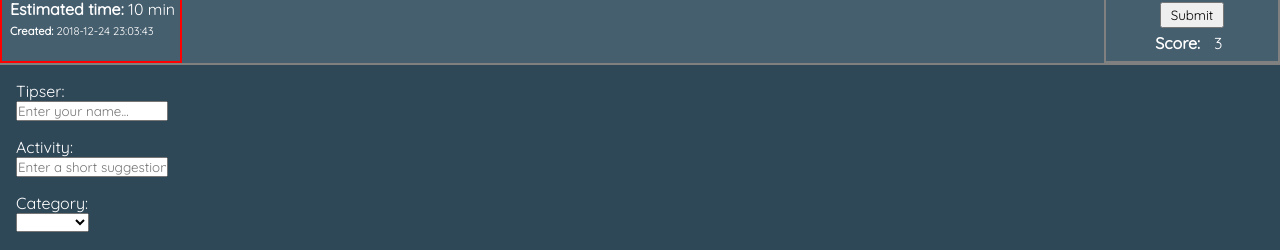
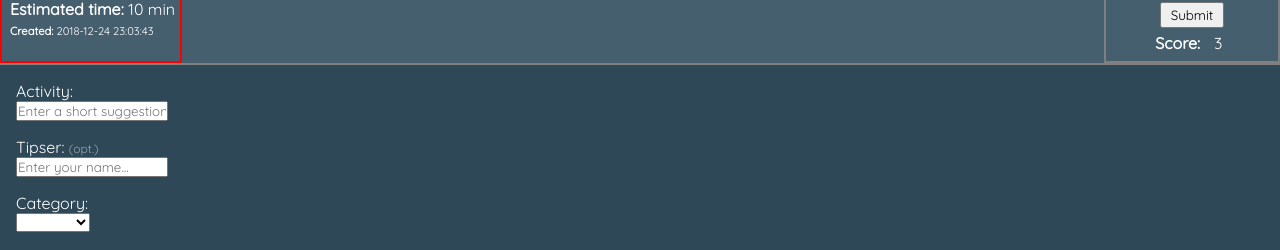
Before and after one commit to EmilHammarstrand/inl4-appendo, a Vue app: page / in a window 1280 px wide. Shown: the part 674-924 px from the top of the page. Built offline with nearby package versions, Linux system fonts and the light colour scheme.

Commit message:
Changed Tipseter input to optional and added 'Anonym' if not filled in

```diff
--- a/src/components/Form.vue
+++ b/src/components/Form.vue
@@ -1,32 +1,38 @@
 <template>
     <div class="root">
+
         <div class="form-group">
-            <label for="name">Tipser: </label> <br />
-            <input type="text" name="name" placeholder="Enter your name..." v-model="name" :class="nameClass" @blur.once="nameIsTouched = true" >
-            <span v-if="nameIsTouched && !nameIsValid" class="error"> {{ nameErrorMessage }} </span>
-        </div>
-        <div class="form-group">
-            <label for="activity">Activity: </label> <br />
+            <label for="activity">  Activity: </label> <br />
             <input type="text" placeholder="Enter a short suggestion..." name="activity" v-model="activity" :class="activityClass" @blur.once="activityIsTouched = true" >
             <span v-if="!activityIsValid && activityIsTouched" class="error"> {{ activityErrorMessage }} </span>
         </div>
+
         <div class="form-group">
-            <label for="dropdown">Category: </label> <br />
+            <label for="name">Tipser: <span id="opt">(opt.)</span></label> <br />
+            <input type="text" name="name" placeholder="Enter your name..." v-model="name">
+            <!-- <span v-if="nameIsTouched && !nameIsValid" class="error"> {{ nameErrorMessage }} </span> -->
+        </div>
+
+
+        <div class="form-group">
+            <label for="dropdown">  Category: </label> <br />
              <select name="dropdown" v-model="selected" :class="categoryClass" @blur.once="categoryIsTouched = true">
-                <option>Outside</option>
+                <option>Relax</option>
                 <option>Food</option>
-                <option>Training</option>
+                <option>Exercise</option>
                 <option>Thinking</option>
              </select>
              <span v-if="categoryIsValid && categoryIsTouched" class="error"> {{ categoryErrorMessage }} </span>
         </div>
+
         <div class="form-group">
-            <label for="estimatedTime">Estimated minutes: </label> <br />
+            <label for="estimatedTime">  Estimated minutes: </label> <br />
             <input class="estTime" name="estimatedTime" type="number" v-model="estimatedTime" min="3" max="15" :class="timeClass" @blur.once="timeIsTouched = true" >
             <span v-if="!timeIsValid && timeIsTouched" class="error"> {{ timeErrorMessage }} </span>
         </div>
+
         <div class="form-group">
-            <button :disabled="!isCompleted || !nameIsValid || !activityIsValid || categoryIsValid || !timeIsValid" @click="formResult = true; findDuplicate(activity); postActivityBtn();"> Post</button>
+            <button :disabled="!isCompleted || !activityIsValid || categoryIsValid || !timeIsValid" @click="formResult = true; findDuplicate(activity); postActivityBtn(); "> Post</button>
             <span v-if="duplicate" class="error"> {{ duplicateErrorMessage }} </span>
         </div>
 
@@ -40,7 +46,7 @@ export default {
         activity: "",
         selected: "",
         estimatedTime: "",
-        nameIsTouched: false,
+        /* nameIsTouched: false, */
         activityIsTouched: false,
         categoryIsTouched: false,
         timeIsTouched: false,
@@ -53,19 +59,19 @@ export default {
     },
 
     computed: {
-        nameErrorMessage(){
+        /* nameErrorMessage(){
             return "Please enter at least two characters."
-        },
+        }, */
         duplicateErrorMessage(){
             return "You cant post duplicates, try writing another activity."
         },
-        nameIsValid() {
+        /* nameIsValid() {
             return this.name.length >= 2;
-        },
-        nameClass() {
+        } */
+        /* nameClass() {
 			if( !this.nameIsTouched ) return '';
 			return this.nameIsValid ? 'valid' : 'invalid';
-        },
+        }, */
         categoryIsValid() {
             return this.selected == 0;
         },
@@ -74,10 +80,10 @@ export default {
 			return this.categoryIsValid ? 'valid' : 'invalid';
         },
         activityErrorMessage(){
-            return "Must be between 2-10 characters."
+            return "Must be between 2-20 characters."
         },
         activityIsValid() {
-            let asd = this.activity.length <= 10 && this.activity.length >= 2;
+            let asd = this.activity.length <= 20 && this.activity.length >= 2;
             return asd;
         },
         activityClass() {
@@ -85,7 +91,7 @@ export default {
 			return this.activityIsValid ? 'valid' : 'invalid';
         },
         isCompleted(){
-            return this.name && this.activity && this.selected && this.estimatedTime;
+            return this.activity && this.selected && this.estimatedTime;
         },
         todaysDate(){
          let todaysDate = new Date().toLocaleString();
@@ -108,10 +114,19 @@ export default {
     },
 
     methods: {
-        postActivityBtn(){
 
-
-            this.activityList.push({
+        /* tipsterAnonym(){
+            if(this.name == ""){
+                this.activityList.push({
+                    activity: this.activity,
+                category: this.selected,
+                score: "5",
+                tipster: "Anonymous",
+                estimatedTime: this.estimatedTime,
+                date: this.todaysDate
+                })
+            }else{
+                this.activityList.push({
                 activity: this.activity,
                 category: this.selected,
                 score: "5",
@@ -119,6 +134,29 @@ export default {
                 estimatedTime: this.estimatedTime,
                 date: this.todaysDate
             });
+            }
+        }, */
+
+        postActivityBtn(){
+
+            if(this.name == ""){
+            this.activityList.push({
+                activity: this.activity,
+                category: this.selected,
+                score: "5",
+                tipster: "Anonym",
+                estimatedTime: this.estimatedTime,
+                date: this.todaysDate
+            })} else{
+                 this.activityList.push({
+                activity: this.activity,
+                category: this.selected,
+                score: "5",
+                tipster: this.name,
+                estimatedTime: this.estimatedTime,
+                date: this.todaysDate
+            })
+            }
         },
 
         findDuplicate(activity){
@@ -126,10 +164,9 @@ export default {
                 this.duplicate = true;
                 this.duplicateErrorMessage;
                 this.activityList.reduce((uniqe, item) =>{
-                   uniqe.includes(item) ? uniqe : [...uniqe, item], [] })
+                   uniqe.activityList(item) ? uniqe : [...uniqe, item], [] })
             }else {
                 this.duplicate = false;
-                this.duplicateErrorMessage = "";
             }
         }
     }
@@ -172,4 +209,9 @@ export default {
         background-color: #2F4858;
     }
 
+    #opt {
+        opacity: 50%;
+        font-size: 75%;
+    }
+
 </style>
```
